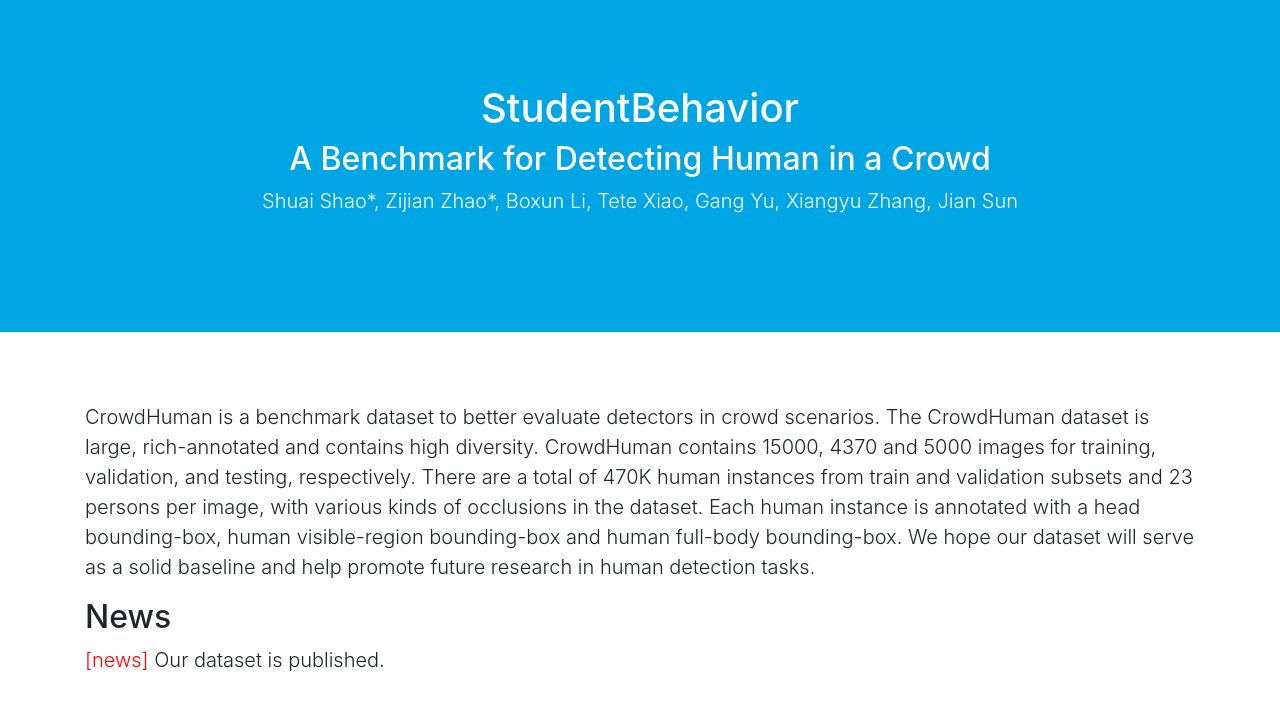
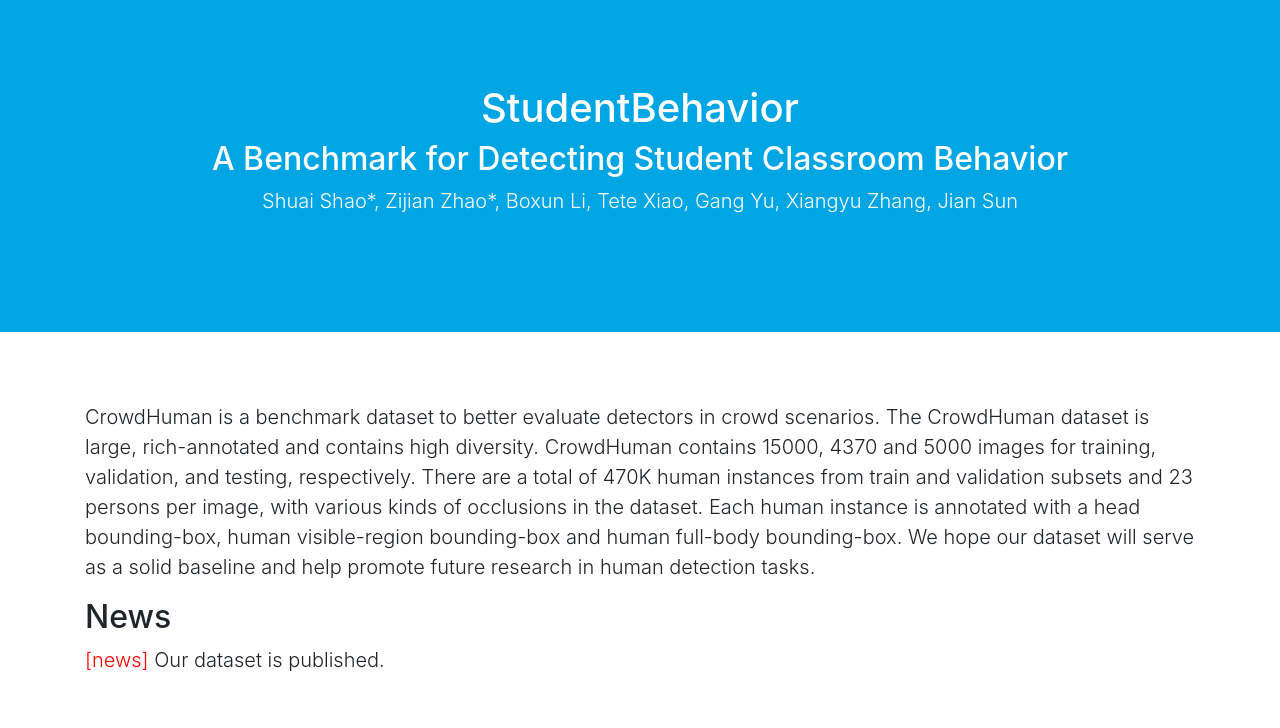
Before and after one commit to Whiffe/StudentBehavior, a plain HTML site: page index.html in a window 1280 px wide. Shown: the part 72-800 px from the top of the page. Drawn offline with Linux system fonts and the light colour scheme.

Commit message:
Update index.html

```diff
--- a/index.html
+++ b/index.html
@@ -67,7 +67,7 @@
     <header class="text-white" style="background:#00A5E3">
       <div class="container text-center" style="margin-top:0rem;">
         <h1>StudentBehavior</h1>
-        <h2>A Benchmark for Detecting Human in a Crowd</h2>
+        <h2>A Benchmark for Detecting Student Classroom Behavior</h2>
         <p class="lead">
             <a href="https://www.sshao.com" class="text-white">Shuai Shao*</a>,
             <a href="https://zijianzhao1.github.io/" class="text-white">Zijian Zhao*</a>,
```
